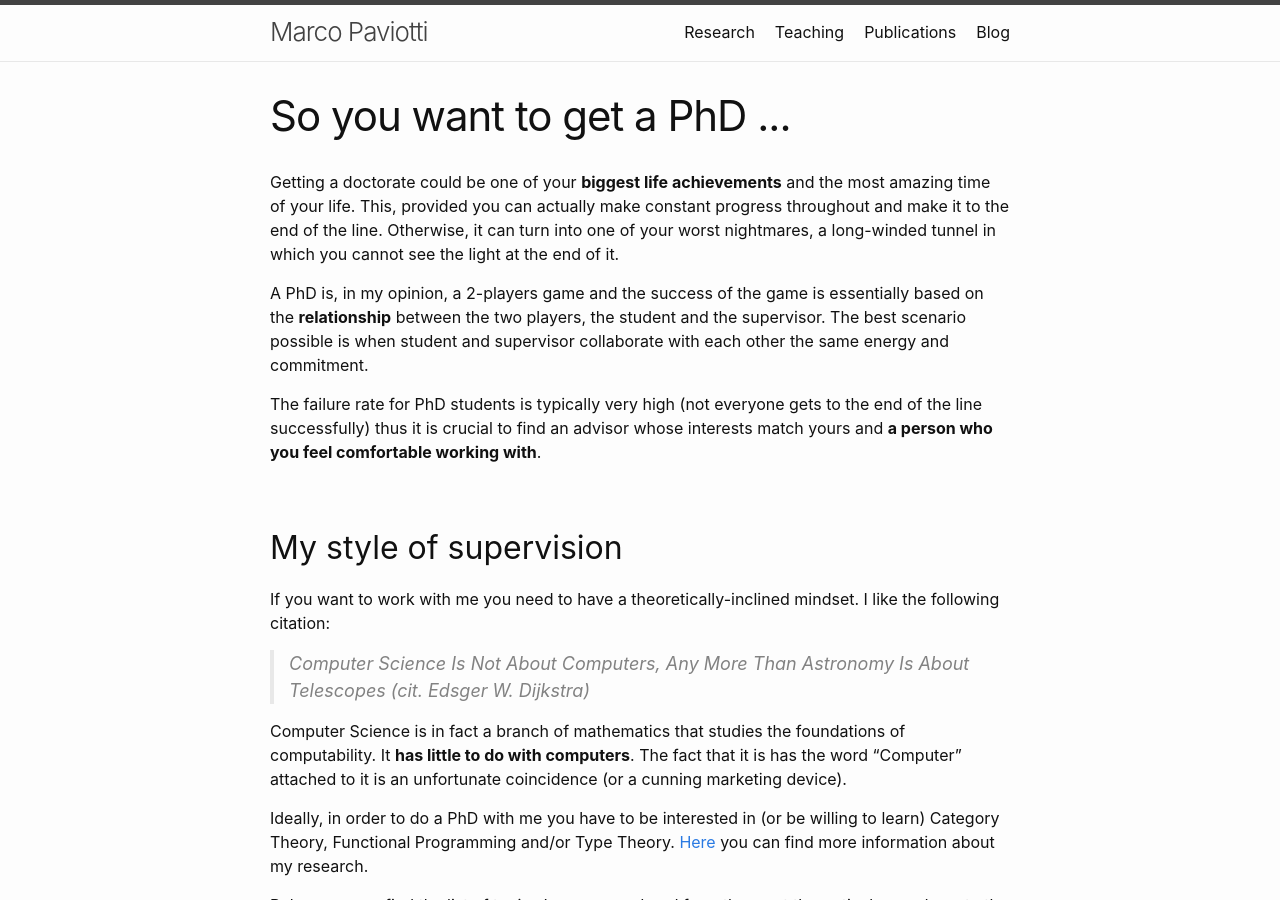
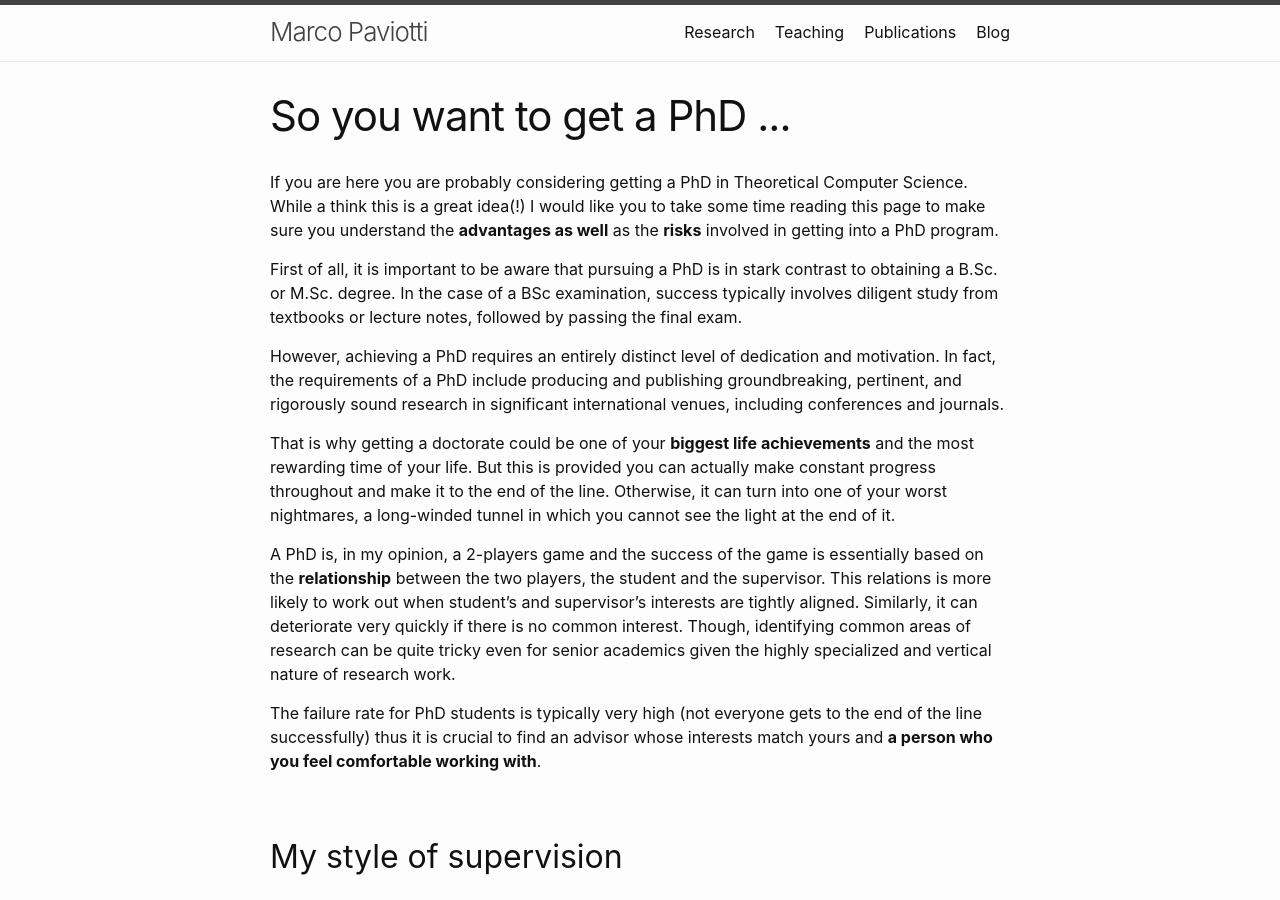
Before and after one commit to mpaviotti/mpaviotti.github.com, a Jekyll site: the page built from phd.markdown, in a window 1280 px wide and 900 px high. Built offline with Jekyll 4.4.1, drawn with Linux system fonts in a browser that asks for light colours.

Commit message:
PhD added some bits at the beginning

```diff
--- a/_posts/2023-10-09-bisimulations.markdown
+++ b/_posts/2023-10-09-bisimulations.markdown
@@ -20,7 +20,7 @@ Now the *trace semantics* of the CCS processes can be defined by a function
 
 $$[\![ \cdot ]\!] : \text{CCS} \to \mathcal{P}_\text{fin}(\text{Str } L) $$
 
-where $L$ is the finite set of actions and, for a generic set $A$, the set
+where $$L$$ is the finite set of actions and, for a generic set $$A$$, the set
 $$\text{Str } A = 1 + A \times \text{Str }A $$ is the set of possibly finite
 streams over a set $$A$$.
 
@@ -35,7 +35,7 @@ However, consider the relation $$P$$ *simulates* $$Q$$ which is stated as
 $$ P \lesssim Q \Leftrightarrow \forall P'. \text{ if } P \xrightarrow{a} P'
 \text{ then  } \exists Q'. Q \xrightarrow{a} Q' \text{ s.t. } P' \lesssim Q'$$
 
-Now the bisimulation relation can be defined as $$P \approx Q \Leftrightarrow P
+Now the *bisimulation* relation can be defined as $$P \approx Q \Leftrightarrow P
 \lesssim Q \text{ and } Q \lesssim P$$.
 
 The above example is a standard example in concurrency theory that shows that
--- a/phd.markdown
+++ b/phd.markdown
@@ -3,22 +3,36 @@ layout: page
 permalink: /phd-statement/
 title: So you want to get a PhD ...
 ---
+If you are here you are probably considering getting a PhD in Theoretical Computer Science.
+While a think this is a great idea(!) I would like you to take some time reading this page to make sure you understand the **advantages as well** as the **risks** involved in getting into a PhD program.
 
-Getting a doctorate could be one of your **biggest life achievements** and the
-most amazing time of your life. This, provided you can actually make constant
+First of all, it is important to be aware that pursuing a PhD is in stark
+contrast to obtaining a B.Sc. or M.Sc. degree. In the case of a BSc examination,
+success typically involves diligent study from textbooks or lecture notes,
+followed by passing the final exam.
+
+However, achieving a PhD requires an entirely distinct level of dedication and
+motivation. In fact, the requirements of a PhD include producing and publishing
+groundbreaking, pertinent, and rigorously sound research in significant
+international venues, including conferences and journals.
+
+That is why getting a doctorate could be one of your **biggest life achievements** and the
+most rewarding time of your life. But this is provided you can actually make constant
 progress throughout and make it to the end of the line. Otherwise, it can turn
 into one of your worst nightmares, a long-winded tunnel in which you cannot see
 the light at the end of it.
 
 A PhD is, in my opinion, a 2-players game and the success of the game is
 essentially based on the **relationship** between the two players, the student
-and the supervisor. The best scenario possible is when student and supervisor
-collaborate with each other the same energy and commitment.
+and the supervisor. This relations is more likely to work out when student's and
+supervisor's interests are tightly aligned. Similarly, it can
+deteriorate very quickly if there is no common interest. Though, identifying common areas of
+research can be quite tricky even for senior academics given the highly
+specialized and vertical nature of research work.
 
-The failure rate for PhD students is typically very high (not everyone gets
-to the end of the line successfully) thus it is crucial to find an advisor
-whose interests match yours and **a person who you feel comfortable working
-with**.
+The failure rate for PhD students is typically very high (not everyone gets to
+the end of the line successfully) thus it is crucial to find an advisor whose
+interests match yours and **a person who you feel comfortable working with**.
 
 ## My style of supervision
 If you want to work with me you need to have a theoretically-inclined mindset. I
@@ -70,11 +84,24 @@ the risk** that  there is a mistmatch between your interests and the ones of you
 supervisor.
 
 What I am looking for is not someone who knows everything from the ground up,
-but someone who possesses the **ability and willingness to learn** new bits of mathematics and the **emotional intelligence**, **awareness** and **social capacity** to work with other people as well as being willing follow the lead of the supervisor.
+but someone who possesses the **ability and willingness to learn** new bits of
+mathematics and the **emotional intelligence**, **awareness** and **social
+capacity** to work with other people as well as being willing follow the lead of
+the supervisor.
 
-Independence is also a valuable skill and if you are willing to pursue your own ideas within these topics you are welcome to do so. I will guide you in any way I can, but beware that the more you stray away from your supervisor's research topics the less they can be useful for the attainment of your degree.
+Independence is also a valuable skill and if you are willing to pursue your own
+ideas within these topics you are welcome to do so. I will guide you in any way
+I can, but beware that the more you stray away from your supervisor's research
+topics the less they can be useful for the attainment of your degree.
 
-As a last remark, over the the past few years, we've discovered that remote work brings valuable flexibility and supports a more sustainable lifestyle by avoiding unnecessary travel. Nevertheless, as we strive to maintain flexibility and adopt online meetings when suitable, I'd like to emphasize the significance of **being physically present at the office** during working hours. This is because active engagement in the daily research environment not only **nurtures creativity** and **sparks new ideas**, but also plays a significant and fulfilling role in the pursuit of a PhD.
+As a last remark, over the the past few years, we've discovered that remote work
+brings valuable flexibility and supports a more sustainable lifestyle by
+avoiding unnecessary travel. Nevertheless, as we strive to maintain flexibility
+and adopt online meetings when suitable, I'd like to emphasize the significance
+of **being physically present at the office** during working hours. This is
+because active engagement in the daily research environment not only **nurtures
+creativity** and **sparks new ideas**, but also plays a significant and
+fulfilling role in the pursuit of a PhD.
 
 ## The application process
 The application process goes via the School of Computing where you are required
```
